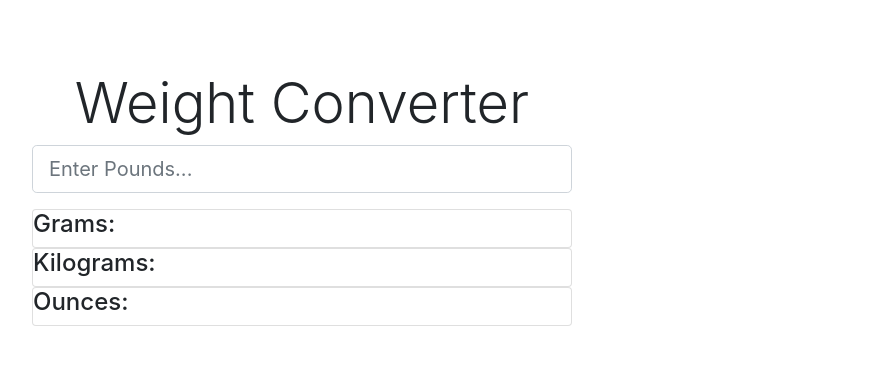
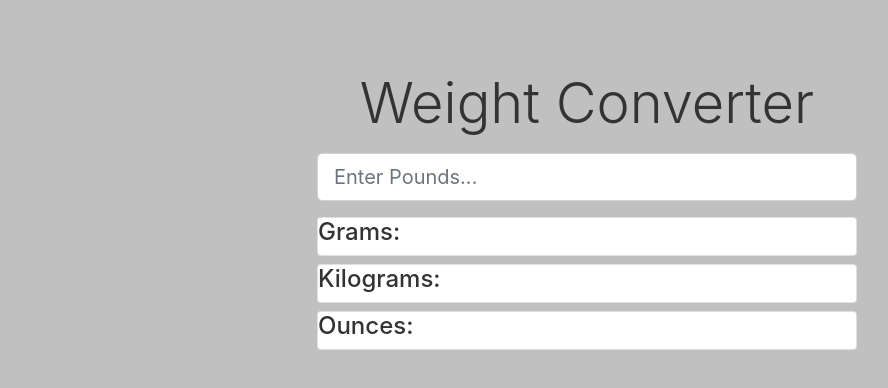
Before and after one commit to konstantin0s/WeightConverter, a plain HTML site: page index.html in a window 1280 px wide. Shown: the whole page, without its empty margins (53-941 px from the left). Drawn offline with nearby package versions, Linux system fonts and the light colour scheme.

Commit message:
Add javascript file

```diff
--- a/css/index.css
+++ b/css/index.css
@@ -1,3 +1,5 @@
 body {
-  margin-top:70px;
+   margin-top:70px;
+   background: silver;
+   color:#333;
 }
--- a/index.html
+++ b/index.html
@@ -5,48 +5,44 @@
   <meta name="viewport" content="width=device-width, initial-scale=1.0">
   <meta http-equiv="X-UA-Compatible" content="ie=edge">
   <title>Weight Converter</title>
-  <link href="https://stackpath.bootstrapcdn.com/bootstrap/4.0.0/css/bootstrap.min.css" rel="stylesheet" integrity="sha384-Gn5384xqQ1aoWXA+058RXPxPg6fy4IWvTNh0E263XmFcJlSAwiGgFAW/dAiS6JXm" crossorigin="anonymous">
+  <link rel="stylesheet" href="https://maxcdn.bootstrapcdn.com/bootstrap/4.0.0/css/bootstrap.min.css" integrity="sha384-Gn5384xqQ1aoWXA+058RXPxPg6fy4IWvTNh0E263XmFcJlSAwiGgFAW/dAiS6JXm" crossorigin="anonymous">
   <link rel="stylesheet" href="css/index.css">
 </head>
 <body>
   <div class="container">
     <div class="row">
-    <div class="col-md-6">
-      <h1 class="display-4 text-center">
-        Weight Converter
-      </h1>
-      <form action="">
+      <div class="col-md-6 offset-md-3">
+        <h1 class="display-4 text-center mb-3">Weight Converter</h1>
+        <form>
           <div class="form-group">
-          <input id="lbsInput" type="number" class="form-control form-control-lg"
-           placeholder="Enter Pounds...">
+            <input id="lbsInput" type="number" class="form-control form-control-lg" placeholder="Enter Pounds...">
           </div>
         </form>
         <div id="output">
-        <div class="card">
+          <div class="card card-primary mb-2">
             <div class="card-block">
               <h4>Grams:</h4>
               <div id="gramsOutput"></div>
             </div>
           </div>
 
-        <div class="card">
+          <div class="card card-success mb-2">
             <div class="card-block">
               <h4>Kilograms:</h4>
               <div id="kgOutput"></div>
             </div>
           </div>
 
-        <div class="card">
+          <div class="card card-danger mb-2">
             <div class="card-block">
               <h4>Ounces:</h4>
               <div id="ozOutput"></div>
             </div>
           </div>
-
-
         </div>
       </div>
     </div>
   </div>
+  <script src="js/myScript.js"></script>
 </body>
 </html>
--- /dev/null
+++ b/js/myScript.js
@@ -0,0 +1,4 @@
+document.getElementById('lbsInput').addEventListener('input', function(e){
+  let pounds = e.target.value;
+  console.log(pounds);
+});
```
Lines whose indentation alone changed are shown as unchanged.
